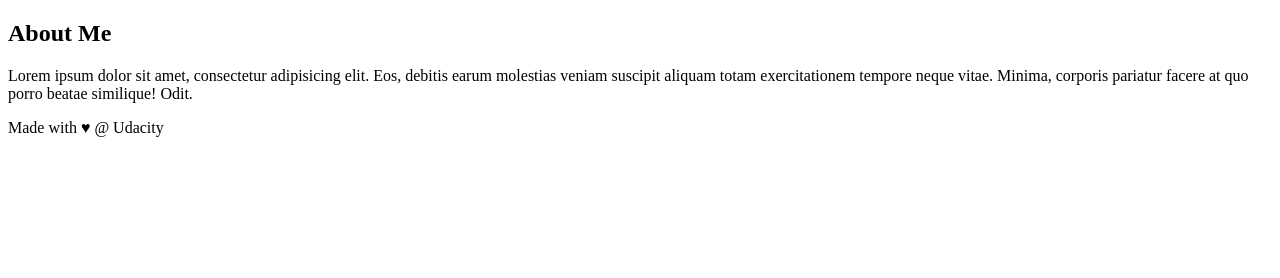
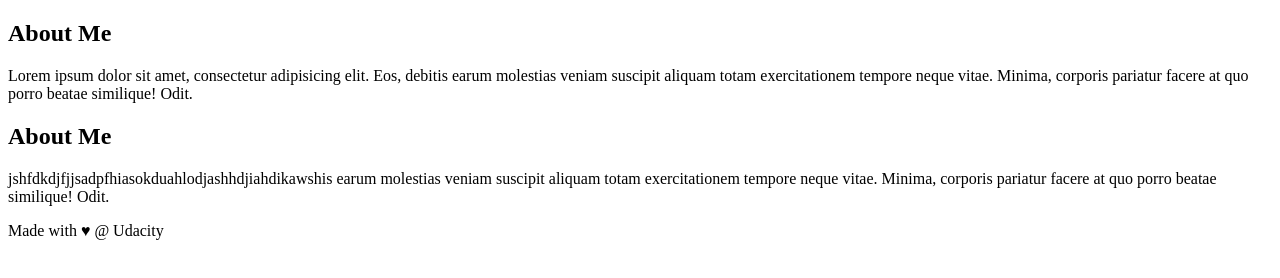
Before and after one commit to randa2/my-travel-planss, a plain HTML site: page index.html in a window 1280 px wide. Drawn offline with Linux system fonts and the light colour scheme; a script that the page names is missing.

Commit message:
add new aside

```diff
--- a/index.html
+++ b/index.html
@@ -20,6 +20,11 @@
 
     <p>Lorem ipsum dolor sit amet, consectetur adipisicing elit. Eos, debitis earum molestias veniam suscipit aliquam totam exercitationem tempore neque vitae. Minima, corporis pariatur facere at quo porro beatae similique! Odit.</p>
 </aside>
+<aside>
+    <h2>About Me</h2>
+
+    <p>jshfdkdjfjjsadpfhiasokduahlodjashhdjiahdikawshis earum molestias veniam suscipit aliquam totam exercitationem tempore neque vitae. Minima, corporis pariatur facere at quo porro beatae similique! Odit.</p>
+</aside>
 <!-- end of new content -->
 
 <footer>
```
